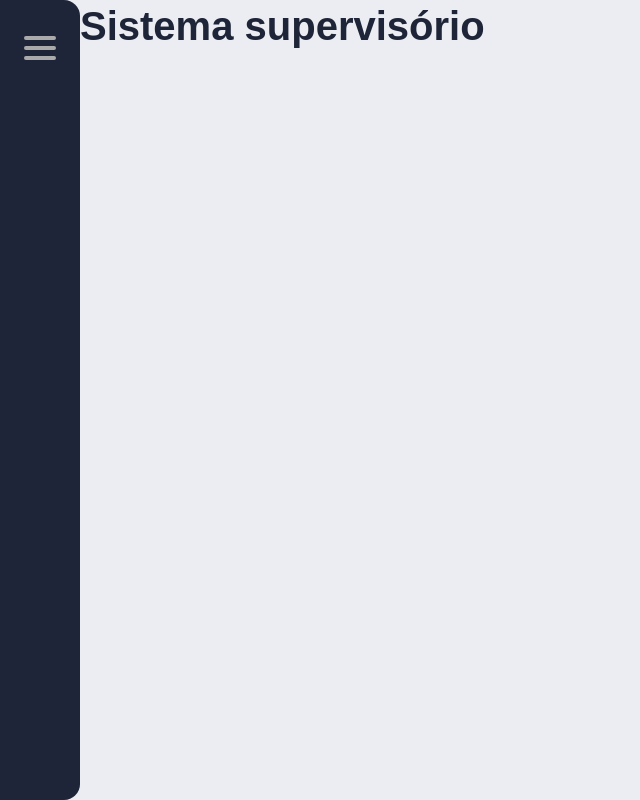
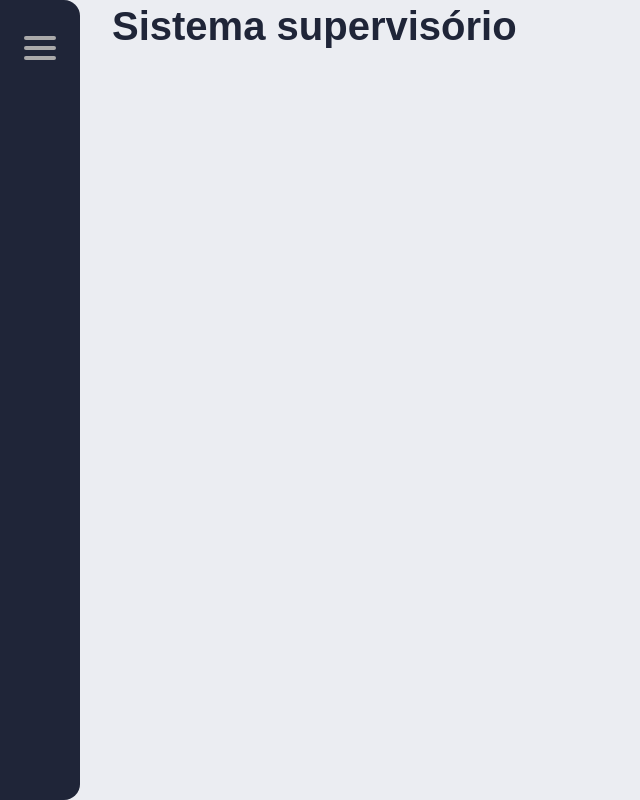
Before and after one commit to JoseCarlos69/Sistema-AGV-Interface, a React (Create React App) app: page / in a window 1280 px wide. Shown: the whole page, without its empty margins (0-640 px from the left). Built offline with nearby package versions, Linux system fonts and the light colour scheme.

Commit message:
Ajustar animacao entre trocas de telas

```diff
--- a/src/App.css
+++ b/src/App.css
@@ -65,3 +65,22 @@ img {
   max-width: 100%;
   display: block;
 }
+
+/* Estilos Gerais */
+main {
+  padding: 0 2rem;
+}
+
+@keyframes animarEntradaSessao {
+  from {
+    opacity: 0;
+    transform: scale(0.5);
+  } to {
+    opacity: initial;
+    transform: initial;
+  }
+}
+
+.animarEntradaSessao {
+  animation: animarEntradaSessao 0.5s ease forwards;
+}
--- a/src/Componentes/MenuLateral/index.js
+++ b/src/Componentes/MenuLateral/index.js
@@ -2,9 +2,15 @@ import React from 'react'
 import estilos from './index.module.css';
 import BotaoMenu from '../BotaoMenu';
 import Navegacao from '../Navegacao'
+import { useLocation } from 'react-router';
 
 const MenuLateral = () => {
     const [ menuAtivo, setMenuAtivo ] = React.useState(false);
+    const { pathname } = useLocation();
+
+    React.useEffect(() => {
+        setMenuAtivo(false);
+    }, [pathname]);
 
     return (
         <aside className={`${estilos.MenuLateral} ${menuAtivo ? estilos.ativo : ''}`}>
--- a/src/Telas/Historicos.js
+++ b/src/Telas/Historicos.js
@@ -3,9 +3,9 @@ import TituloPagina from '../Componentes/TituloPagina'
 
 const Históricos = () => {
     return (
-        <>
+        <section className="animarEntradaSessao">
             <TituloPagina>Históricos</TituloPagina>
-        </>
+        </section>
     );
 };
 
--- a/src/Telas/HistoricosTabela.js
+++ b/src/Telas/HistoricosTabela.js
@@ -3,9 +3,9 @@ import TituloPagina from '../Componentes/TituloPagina'
 
 const Históricos = () => {
     return (
-        <>
+        <section className="animarEntradaSessao">
             <TituloPagina>Históricos</TituloPagina>
-        </>
+        </section>
     );
 };
 
--- a/src/Telas/Home.js
+++ b/src/Telas/Home.js
@@ -3,9 +3,9 @@ import TituloPagina from '../Componentes/TituloPagina';
 
 const Home = () => {
     return (
-        <>
+        <section className="animarEntradaSessao">
             <TituloPagina>Sistema supervisório</TituloPagina>
-        </>
+        </section>
     );
 };
 
--- a/src/Telas/Registros.js
+++ b/src/Telas/Registros.js
@@ -3,9 +3,9 @@ import TituloPagina from '../Componentes/TituloPagina';
 
 const Registros = () => {
     return (
-        <>
+        <section className="animarEntradaSessao">
             <TituloPagina>Registros</TituloPagina>
-        </>
+        </section>
     );
 };
 
```
